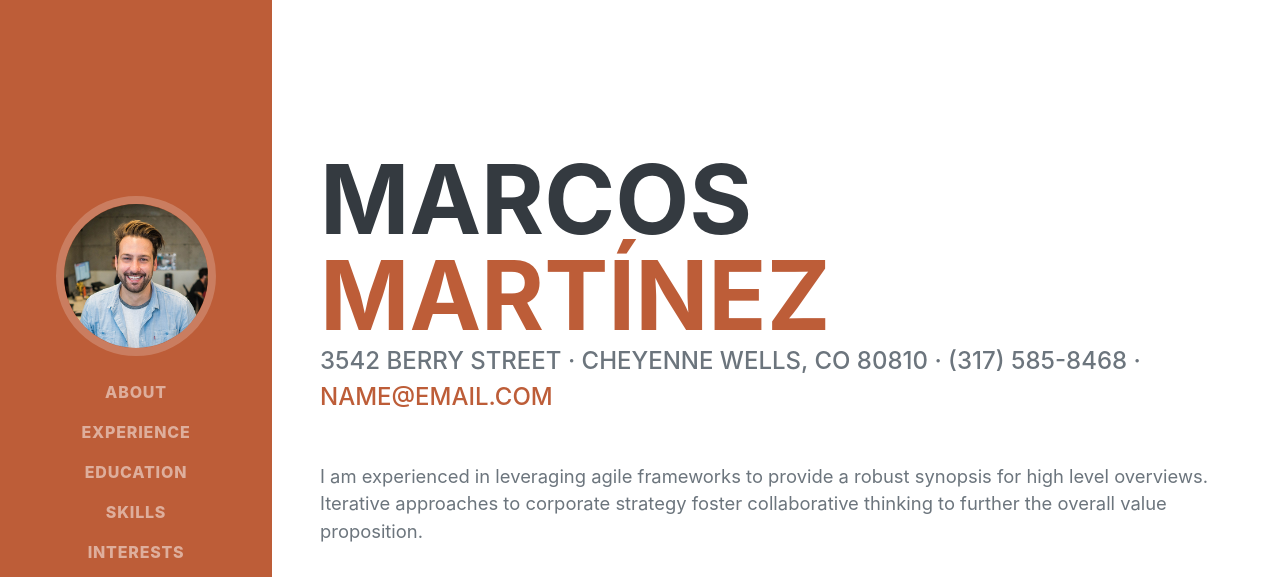
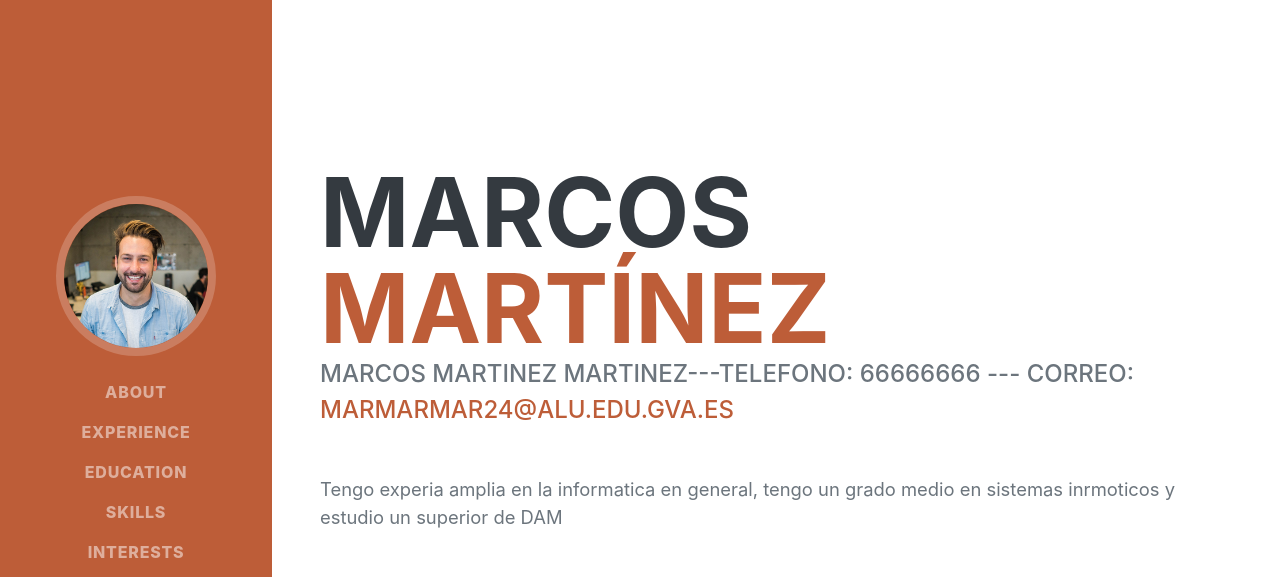
Before and after one commit to MarcosMartinezMartinez/Actividad-entornos, a plain HTML site: page index.html in a window 1280 px wide. Shown: the top 577 px of the page. Drawn offline with nearby package versions, Linux system fonts and the light colour scheme; a web font is replaced by a local one.

Commit message:
Modifico el contenido

```diff
--- a/index.html
+++ b/index.html
@@ -44,10 +44,10 @@
                         <span class="text-primary">Martínez</span>
                     </h1>
                     <div class="subheading mb-5">
-                        3542 Berry Street · Cheyenne Wells, CO 80810 · (317) 585-8468 ·
-                        <a href="mailto:name@email.com">name@email.com</a>
+                        Marcos Martinez Martinez---Telefono: 66666666 --- Correo:
+                        <a href="mailto:name@email.com">marmarmar24@alu.edu.gva.es</a>
                     </div>
-                    <p class="lead mb-5">I am experienced in leveraging agile frameworks to provide a robust synopsis for high level overviews. Iterative approaches to corporate strategy foster collaborative thinking to further the overall value proposition.</p>
+                    <p class="lead mb-5">Tengo experia amplia en la informatica en general, tengo un grado medio en sistemas inrmoticos y estudio un superior de DAM</p>
                     <div class="social-icons">
                         <a class="social-icon" href="#"><i class="fab fa-linkedin-in"></i></a>
                         <a class="social-icon" href="#"><i class="fab fa-github"></i></a>
```
